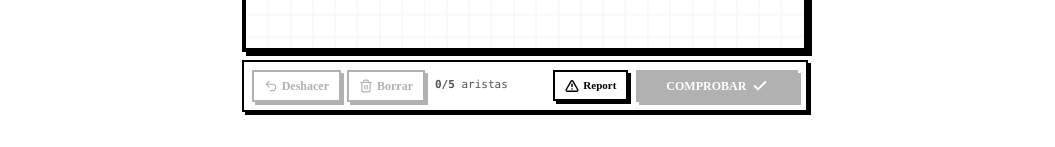
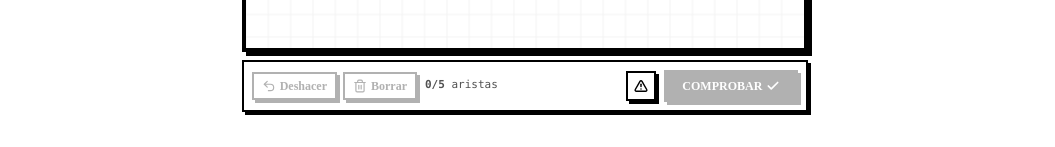
Before and after one commit to lazaro-guerrero-losada/paplitz, a React (Vite) app: page / in a window 1280 px wide. Shown: the part 650-797 px from the top of the page, without its empty margins (115-1170 px from the left). Built offline with nearby package versions, Linux system fonts and the light colour scheme; the HTML template or start-up script is replaced by a standard one; a web font is replaced by a local one.

Commit message:
feat: add evaluation debug report button, layout alignment fix, and clean build for Vercel

```diff
--- a/src/components/DrawingCanvas.tsx
+++ b/src/components/DrawingCanvas.tsx
@@ -951,14 +951,14 @@ export const DrawingCanvas: React.FC<DrawingCanvasProps> = ({
       </div>
 
       {/* BARRA DE HERRAMIENTAS Y ACCIONES INMEDIATA (TODO AL ALCANCE EN 1 SOLA LÍNEA) */}
-      <div className="w-full mt-2 flex items-center justify-between gap-2 border-2 border-black bg-white p-2 shadow-[3px_3px_0px_#000000] flex-nowrap min-w-0">
+      <div className="w-full mt-2 flex items-center justify-between gap-1.5 sm:gap-2 border-2 border-black bg-white p-2 shadow-[3px_3px_0px_#000000] flex-nowrap min-w-0">
         {/* Lado Izquierdo: Herramientas de dibujo (o resumen si está comprobado) */}
         {!feedback ? (
-          <div className="flex items-center gap-1.5 shrink-0">
+          <div className="flex items-center gap-1 sm:gap-1.5 shrink-0">
             <button
               onClick={undoLastStroke}
               disabled={strokes.length === 0 || showSolution}
-              className="btn-ink-outline px-2.5 py-1.5 text-xs font-mono disabled:opacity-30 cursor-pointer flex items-center gap-1 shrink-0 shadow-[1px_1px_0px_#000000]"
+              className="btn-ink-outline px-2 py-1 text-xs font-mono disabled:opacity-30 cursor-pointer flex items-center gap-1 shrink-0 shadow-[1px_1px_0px_#000000]"
               title="Deshacer último trazo (Ctrl+Z)"
             >
               <Undo2 className="w-3.5 h-3.5" />
@@ -967,15 +967,15 @@ export const DrawingCanvas: React.FC<DrawingCanvasProps> = ({
             <button
               onClick={clearStrokes}
               disabled={strokes.length === 0 || showSolution}
-              className="btn-ink-outline px-2.5 py-1.5 text-xs font-mono disabled:opacity-30 cursor-pointer flex items-center gap-1 shrink-0 shadow-[1px_1px_0px_#000000]"
+              className="btn-ink-outline px-2 py-1 text-xs font-mono disabled:opacity-30 cursor-pointer flex items-center gap-1 shrink-0 shadow-[1px_1px_0px_#000000]"
               title="Borrar todos los trazos"
             >
               <Trash2 className="w-3.5 h-3.5" />
               <span className="hidden sm:inline">Borrar</span>
             </button>
-            <span className="text-[11px] font-mono text-neutral-600 pl-1 font-bold shrink-0">
+            <span className="text-[11px] font-mono text-neutral-600 pl-0.5 font-bold shrink-0">
               {countDetectedAristas(strokes)}/{challenge.targetEdges.length}
-              <span className="hidden md:inline font-normal"> {challenge.isShadowLevel ? 'sombras' : 'aristas'}</span>
+              <span className="hidden lg:inline font-normal"> {challenge.isShadowLevel ? 'sombras' : 'aristas'}</span>
             </span>
           </div>
         ) : (
@@ -987,20 +987,19 @@ export const DrawingCanvas: React.FC<DrawingCanvasProps> = ({
         )}
 
         {/* Lado Derecho: Acciones (Comprobar o Siguiente) + Botón Report */}
-        <div className="flex items-center gap-2 shrink-0">
+        <div className="flex items-center gap-1.5 sm:gap-2 shrink-0">
           {/* Botón de Reporte (pequeño con icono de triángulo para exportar / depurar) */}
           <button
             onClick={handleGenerateReport}
-            className="btn-ink-outline p-1.5 sm:px-2.5 sm:py-1.5 text-xs font-mono font-bold flex items-center gap-1 cursor-pointer transition-transform active:scale-95 shadow-[1px_1px_0px_#000000] shrink-0"
+            className="btn-ink-outline p-1.5 text-xs font-mono font-bold flex items-center gap-1 cursor-pointer transition-transform active:scale-95 shadow-[1px_1px_0px_#000000] shrink-0"
             title="Generar reporte para depuración y revisión de nota (copiar y descargar)"
           >
             <AlertTriangle className="w-3.5 h-3.5 text-black stroke-[2.5]" />
-            <span className="hidden md:inline text-[11px]">Report</span>
           </button>
 
           {feedback ? (
-            <div className="flex items-center gap-2 shrink-0">
-              <div className="flex items-center gap-1.5 border-2 border-black bg-neutral-100 px-2.5 py-1 font-mono text-xs font-bold shadow-[1px_1px_0px_#000000] shrink-0">
+            <div className="flex items-center gap-1.5 shrink-0">
+              <div className="flex items-center gap-1 border-2 border-black bg-neutral-100 px-2 py-1 font-mono text-xs font-bold shadow-[1px_1px_0px_#000000] shrink-0">
                 {feedback.passed ? (
                   <CheckCircle className="w-3.5 h-3.5 text-black stroke-[2.5]" />
                 ) : (
@@ -1019,7 +1018,7 @@ export const DrawingCanvas: React.FC<DrawingCanvasProps> = ({
               </div>
               <button
                 onClick={onNextCube}
-                className="btn-ink px-4 sm:px-5 py-1.5 text-xs font-mono uppercase font-bold flex items-center gap-1.5 cursor-pointer shadow-[2px_2px_0px_#000000] shrink-0"
+                className="btn-ink px-3.5 sm:px-4 py-1.5 text-xs font-mono uppercase font-bold flex items-center gap-1 cursor-pointer shadow-[2px_2px_0px_#000000] shrink-0"
                 title="Siguiente ejercicio (Enter)"
               >
                 <span>Siguiente</span>
@@ -1030,11 +1029,11 @@ export const DrawingCanvas: React.FC<DrawingCanvasProps> = ({
             <button
               onClick={handleValidateClick}
               disabled={strokes.length === 0}
-              className="btn-ink px-5 sm:px-7 py-1.5 text-xs font-mono uppercase font-bold disabled:opacity-30 cursor-pointer shadow-[3px_3px_0px_#000000] flex items-center gap-1.5 shrink-0"
+              className="btn-ink px-3 sm:px-4 py-1.5 text-xs font-mono uppercase font-bold disabled:opacity-30 cursor-pointer shadow-[2px_2px_0px_#000000] flex items-center gap-1 shrink-0"
               title={challenge.isShadowLevel ? "Comprobar proyección de sombra (Enter)" : "Comprobar perspectiva (Enter)"}
             >
               <span>Comprobar</span>
-              <Check className="w-4 h-4 stroke-[3]" />
+              <Check className="w-3.5 h-3.5 stroke-[3]" />
             </button>
           )}
         </div>
```
